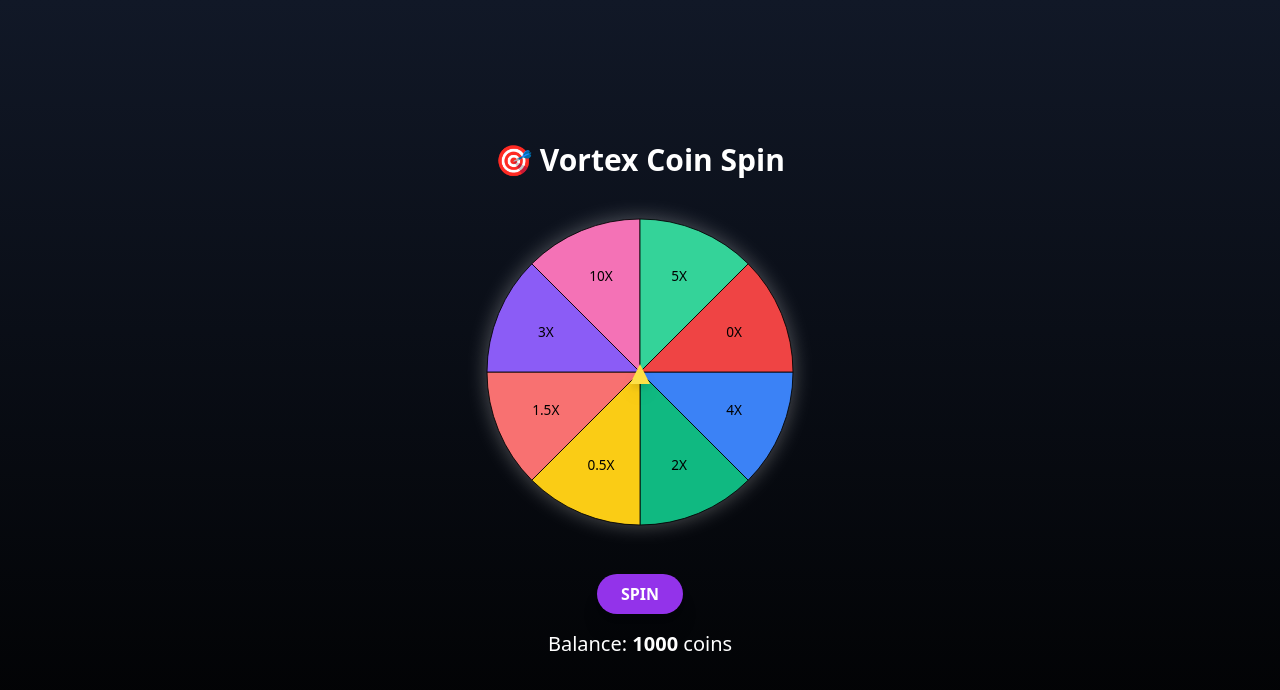
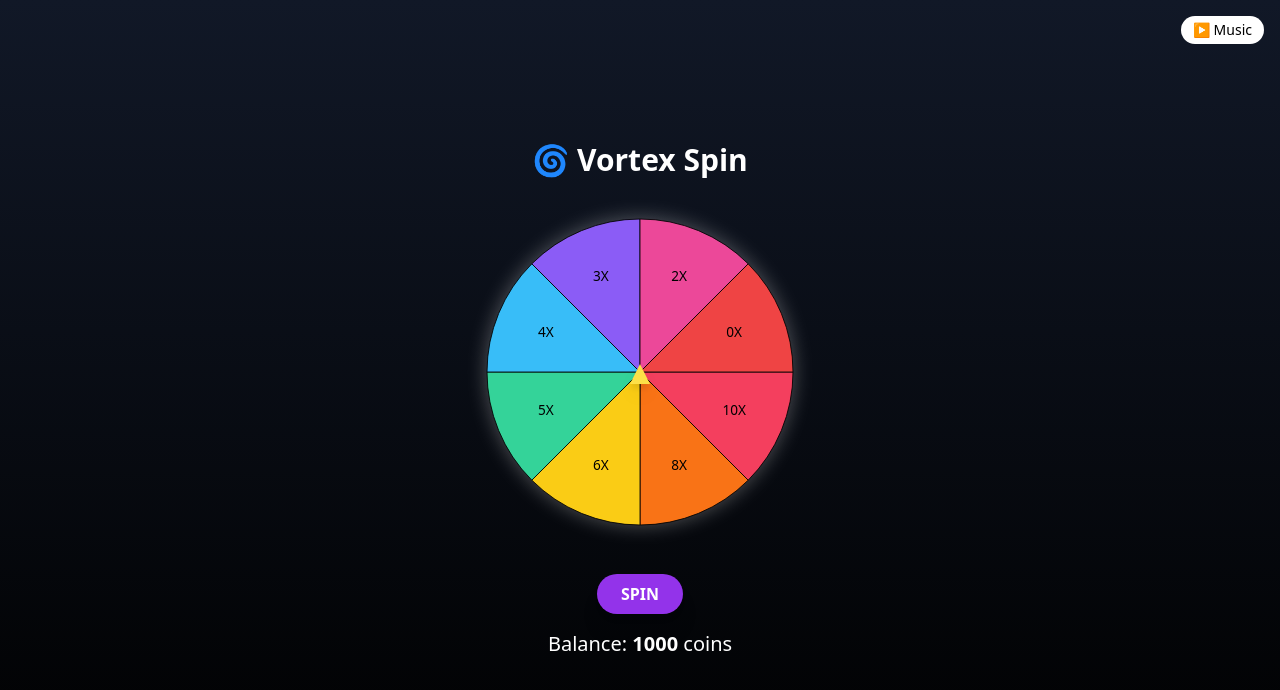
Before and after one commit to saywowtech/vortex-demo, a React (Create React App) app: page / in a window 1280 px wide. Shown: the top 690 px of the page. Built offline with nearby package versions, Linux system fonts and the light colour scheme.

Commit message:
Update App.js

```diff
--- a/src/App.js
+++ b/src/App.js
@@ -1,15 +1,15 @@
-// Vortex Coin Spin Game with SVG-based Neon UI and Background Music
+// Vortex Coin Spin Game with Multi-Ring SVG UI and Music Button Fix
 
 import React, { useState, useRef, useEffect } from 'react';
 
-const rewards = [
-  { label: '4X', multiplier: 4, color: '#3b82f6' },
-  { label: '2X', multiplier: 2, color: '#10b981' },
-  { label: '0.5X', multiplier: 0.5, color: '#facc15' },
-  { label: '1.5X', multiplier: 1.5, color: '#f87171' },
+const outerRewards = [
+  { label: '10X', multiplier: 10, color: '#f43f5e' },
+  { label: '8X', multiplier: 8, color: '#f97316' },
+  { label: '6X', multiplier: 6, color: '#facc15' },
+  { label: '5X', multiplier: 5, color: '#34d399' },
+  { label: '4X', multiplier: 4, color: '#38bdf8' },
   { label: '3X', multiplier: 3, color: '#8b5cf6' },
-  { label: '10X', multiplier: 10, color: '#f472b6' },
-  { label: '5X', multiplier: 5, color: '#34d399' },
+  { label: '2X', multiplier: 2, color: '#ec4899' },
   { label: '0X', multiplier: 0, color: '#ef4444' }
 ];
 
@@ -17,11 +17,11 @@ export default function VortexGame() {
   const [balance, setBalance] = useState(1000);
   const [result, setResult] = useState(null);
   const [spinning, setSpinning] = useState(false);
+  const [rotationDeg, setRotationDeg] = useState(0);
   const wheelRef = useRef(null);
   const audioRef = useRef(null);
 
   useEffect(() => {
-    // Autoplay background music once interaction happens
     const playMusic = () => {
       if (audioRef.current) {
         audioRef.current.play().catch(() => {});
@@ -35,15 +35,19 @@ export default function VortexGame() {
   const spinWheel = () => {
     if (spinning) return;
     setSpinning(true);
-    const index = Math.floor(Math.random() * rewards.length);
-    const anglePerSlice = 360 / rewards.length;
-    const rotation = 3600 - (index * anglePerSlice + anglePerSlice / 2); // Pointer fixed at top (0deg)
+    const anglePerSlice = 360 / outerRewards.length;
+    const index = Math.floor(Math.random() * outerRewards.length);
+    const extraSpins = 10;
+    const finalDeg = 360 * extraSpins - index * anglePerSlice - anglePerSlice / 2;
+    setRotationDeg(finalDeg);
+
     if (wheelRef.current) {
       wheelRef.current.style.transition = 'transform 4s ease-out';
-      wheelRef.current.style.transform = `rotate(${rotation}deg)`;
+      wheelRef.current.style.transform = `rotate(${finalDeg}deg)`;
     }
+
     setTimeout(() => {
-      const reward = rewards[index];
+      const reward = outerRewards[index];
       const newBalance = Math.floor(balance * reward.multiplier);
       setBalance(newBalance);
       setResult(reward.label);
@@ -52,10 +56,10 @@ export default function VortexGame() {
   };
 
   return (
-    <div className="min-h-screen flex flex-col items-center justify-center bg-gradient-to-b from-gray-900 to-black text-white">
+    <div className="min-h-screen flex flex-col items-center justify-center bg-gradient-to-b from-gray-900 to-black text-white relative">
       <audio ref={audioRef} loop src="https://cdn.pixabay.com/download/audio/2023/03/26/audio_1096c2a81a.mp3?filename=8-bit-loop-145850.mp3" />
 
-      <h1 className="text-3xl font-bold mb-6">🎯 Vortex Coin Spin</h1>
+      <h1 className="text-3xl font-bold mb-6">🌀 Vortex Spin</h1>
 
       <div className="relative w-[340px] h-[340px]">
         <div className="absolute top-[calc(50%-8px)] left-1/2 transform -translate-x-1/2 z-20">
@@ -68,15 +72,15 @@ export default function VortexGame() {
           className="w-full h-full transition-transform duration-1000 drop-shadow-[0_0_10px_rgba(255,255,255,0.3)]"
         >
           <g transform="translate(100,100)">
-            {rewards.map((r, i) => {
-              const startAngle = (360 / rewards.length) * i;
-              const endAngle = startAngle + 360 / rewards.length;
+            {outerRewards.map((r, i) => {
+              const startAngle = (360 / outerRewards.length) * i;
+              const endAngle = startAngle + 360 / outerRewards.length;
               const largeArc = endAngle - startAngle > 180 ? 1 : 0;
               const x1 = 90 * Math.cos((Math.PI * startAngle) / 180);
               const y1 = 90 * Math.sin((Math.PI * startAngle) / 180);
               const x2 = 90 * Math.cos((Math.PI * endAngle) / 180);
               const y2 = 90 * Math.sin((Math.PI * endAngle) / 180);
-              const textAngle = startAngle + (360 / rewards.length) / 2;
+              const textAngle = startAngle + (360 / outerRewards.length) / 2;
               return (
                 <g key={i}>
                   <path
@@ -111,6 +115,13 @@ export default function VortexGame() {
 
       <div className="mt-4 text-xl">Balance: <strong>{balance}</strong> coins</div>
       {result && <div className="mt-2 text-lg">You got: <strong>{result}</strong></div>}
+
+      <button
+        className="absolute top-4 right-4 text-sm bg-white text-black px-3 py-1 rounded-full hover:bg-gray-200"
+        onClick={() => audioRef.current && audioRef.current.play()}
+      >
+        ▶️ Music
+      </button>
     </div>
   );
 }
```
